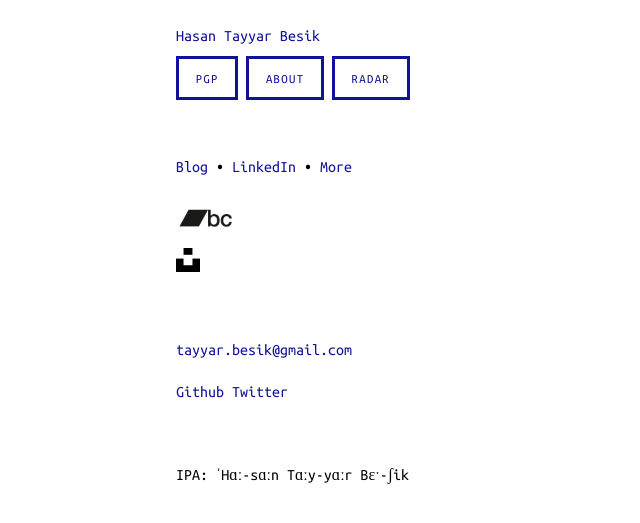
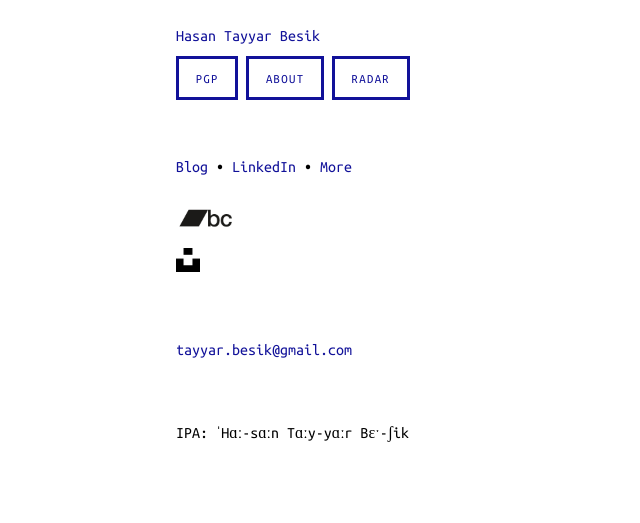
Before and after one commit to hasantayyar/hasantayyar.net, a Jekyll site: the page built from index.md, in a window 1280 px wide. Shown: the top 523 px of the page, without its empty margins (0-640 px from the left). Built offline with Jekyll 4.4.1, drawn with Linux system fonts in a browser that asks for light colours; Markdown is read by kramdown in place of the engine named in the settings.

Commit message:
Update footer.html

```diff
--- a/_includes/footer.html
+++ b/_includes/footer.html
@@ -4,23 +4,6 @@
       <p>
         <span><a href="mailto:{{ site.email }}">{{ site.email }}</a></span>
       </p>
-
-      <p>
-        {% if site.github_username %}
-        <span>
-          <a href="https://github.com/{{ site.github_username }}">
-            <span class="username">Github</span>
-          </a>
-        </span>
-        {% endif %}
-        {% if site.twitter_username %}
-        <span>
-          <a href="https://twitter.com/{{ site.twitter_username }}">
-            <span class="username">Twitter</span>
-          </a>
-        </span>
-        {% endif %}
-      </p>
       <br />
       <p class="text">{{ site.description }}</p>
 </footer>
```
